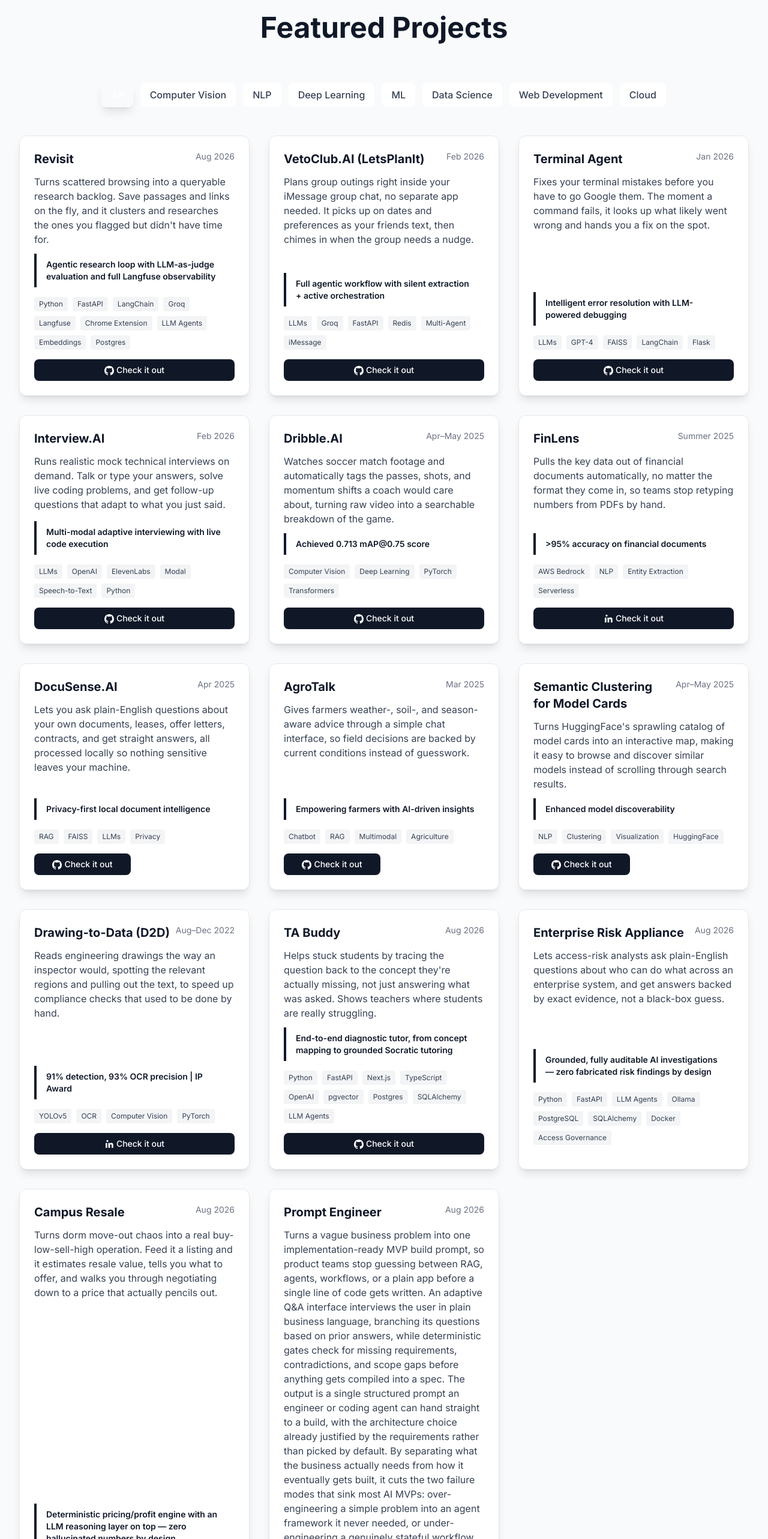
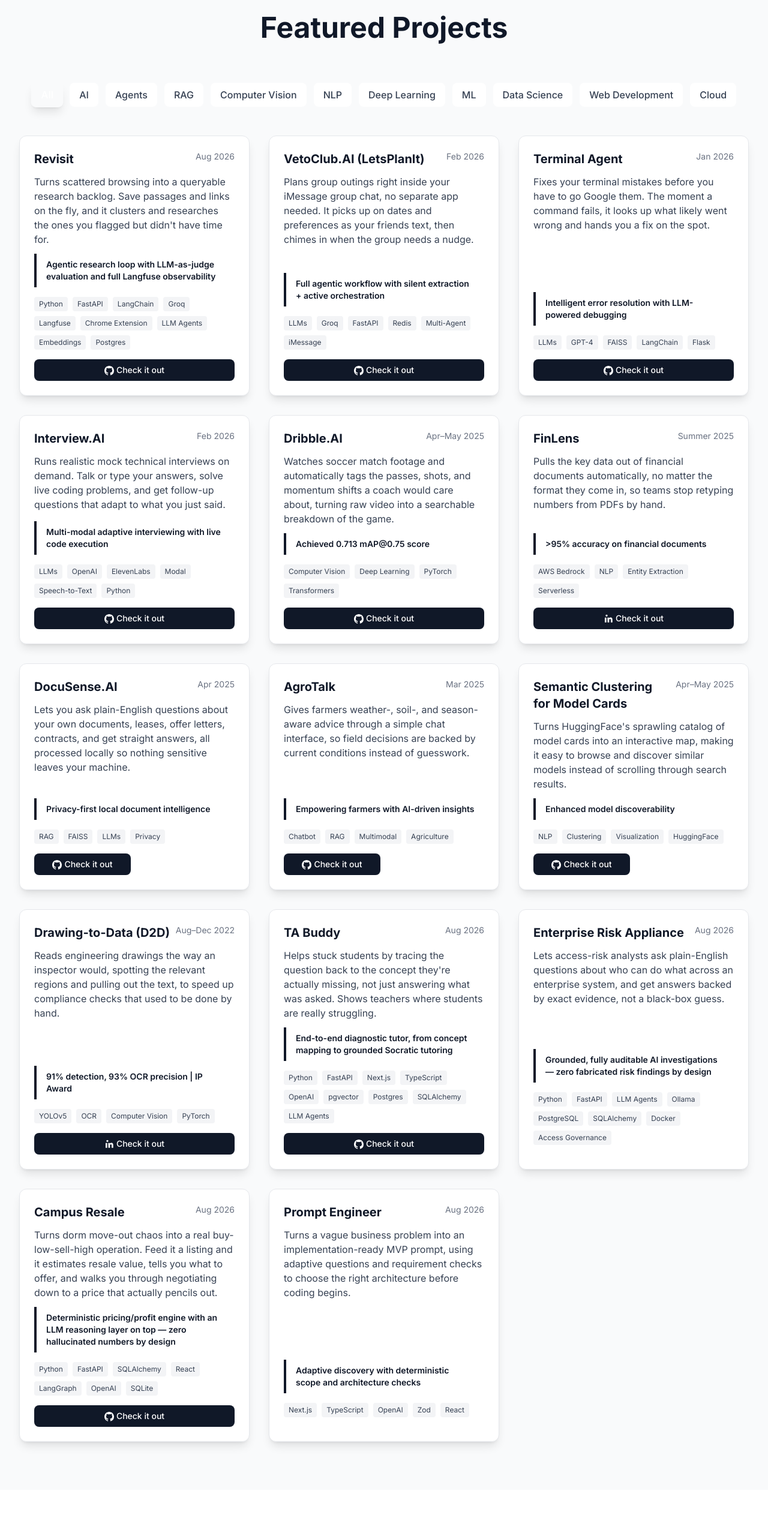
Before and after one commit to JyotBuch/JyotBuch, a React (Vite) app in the folder portfolio/: page / in a window 1280 px wide. Shown: the part 5240-7806 px from the top of the page at 60% size. Built offline with nearby package versions, Linux system fonts and the light colour scheme.

Commit message:
Improve project filters and prompt engineer card

```diff
--- a/portfolio/src/components/Projects.jsx
+++ b/portfolio/src/components/Projects.jsx
@@ -146,11 +146,25 @@ const Projects = () => {
 
   const projects = projectsData.filter(project => !project.hidden);
 
-  const categories = ['All', 'Computer Vision', 'NLP', 'Deep Learning', 'ML', 'Data Science', 'Web Development', 'Cloud'];
+  const categories = ['All', 'AI', 'Agents', 'RAG', 'Computer Vision', 'NLP', 'Deep Learning', 'ML', 'Data Science', 'Web Development', 'Cloud'];
 
-  const filteredProjects = activeFilter === 'All'
-    ? projects
-    : projects.filter(project => project.category.includes(activeFilter));
+  const projectMatchesFilter = (project, filter) => {
+    if (filter === 'All') return true;
+
+    const labels = [...project.category, ...project.tags].map(label => label.toLowerCase());
+
+    if (filter === 'AI') {
+      return labels.some(label => label === 'ai' || label.includes('ai product') || label.includes('llm'));
+    }
+
+    if (filter === 'Agents') {
+      return labels.some(label => label.includes('agent'));
+    }
+
+    return labels.some(label => label === filter.toLowerCase());
+  };
+
+  const filteredProjects = projects.filter(project => projectMatchesFilter(project, activeFilter));
 
   const showPreview = (project) => {
     if (project.video) setPreviewProject(project);
--- a/portfolio/src/data/projects.json
+++ b/portfolio/src/data/projects.json
@@ -286,8 +286,7 @@
     ],
     "github": null,
     "demo": null,
-    "image": null,
-    "video": "/assets/videos/prompt-engineer.mp4"
+    "image": null
   },
   {
     "id": "campus-resale",
@@ -316,8 +315,8 @@
   {
     "id": "prompt-engineer",
     "title": "Prompt Engineer",
-    "description": "Turns a vague business problem into one implementation-ready MVP build prompt, so product teams stop guessing between RAG, agents, workflows, or a plain app before a single line of code gets written. An adaptive Q&A interface interviews the user in plain business language, branching its questions based on prior answers, while deterministic gates check for missing requirements, contradictions, and scope gaps before anything gets compiled into a spec. The output is a single structured prompt an engineer or coding agent can hand straight to a build, with the architecture choice already justified by the requirements rather than picked by default. By separating what the business actually needs from how it eventually gets built, it cuts the two failure modes that sink most AI MVPs: over-engineering a simple problem into an agent framework it never needed, or under-engineering a genuinely stateful workflow into a brittle prompt-and-response loop that falls apart under real usage.",
-    "achievement": "",
+    "description": "Turns a vague business problem into an implementation-ready MVP prompt, using adaptive questions and requirement checks to choose the right architecture before coding begins.",
+    "achievement": "Adaptive discovery with deterministic scope and architecture checks",
     "date": "Aug 2026",
     "tags": [
       "Next.js",
@@ -332,6 +331,7 @@
     ],
     "github": null,
     "demo": null,
-    "image": null
+    "image": null,
+    "video": "/assets/videos/prompt-engineer.mp4"
   }
 ]
```
